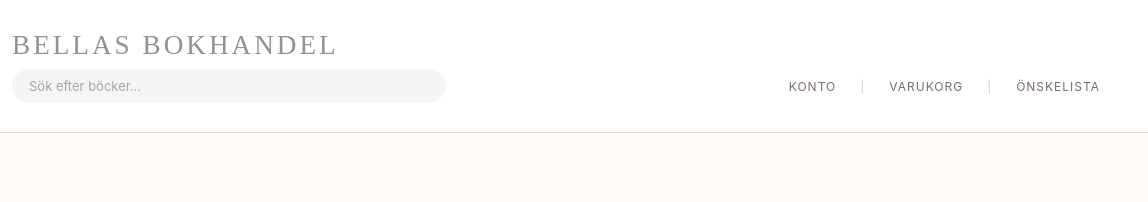
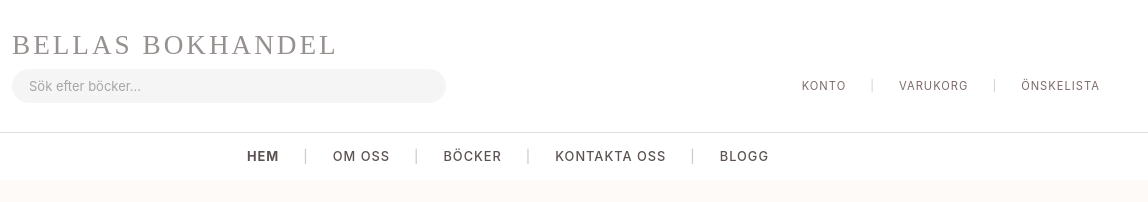
Before and after one commit to misskubartova/Bellas-Bokhandel, a plain HTML site: page index.html in a window 1280 px wide. Shown: the full height of the page, 132-1280 px from the left. Drawn offline with Linux system fonts and the light colour scheme; a web font is replaced by a local one.

Commit message:
Har gjort klart main-navigationen (kan man hoppas)

```diff
--- a/index.html
+++ b/index.html
@@ -25,8 +25,18 @@
     <span>|</span>
     <a href="#">ÖNSKELISTA</a>
     </nav>
-
 </header>
+<nav class="main-nav">
+    <a href="#" class="active">HEM</a>
+    <span>|</span>
+    <a href="#">OM OSS</a>
+    <span>|</span>
+    <a href="#">BÖCKER</a>
+    <span>|</span>
+    <a href="#">KONTAKTA OSS</a>
+    <span>|</span>
+    <a href="#">BLOGG</a>
+</nav>
 <main>
 
 </main>
--- a/style.css
+++ b/style.css
@@ -57,7 +57,7 @@ body {
     gap: 1.5rem;
     font-weight: 400;
     color: #7d6a6a;
-    font-size: 0.75rem;
+    font-size: 0.70rem;
     text-transform: uppercase;
     letter-spacing: 1px;
     transform: translateY(20px);
@@ -78,3 +78,34 @@ body {
     font-family: 'Inter', serif;
     font-size: 13px;
 }
+
+.main-nav {
+    display: flex;
+    justify-content: center;
+    align-items: center;
+    gap: 1.5rem;
+    padding: 1rem 0;
+    font-size: 0.80rem;
+    font-weight: 500;
+    text-transform: uppercase;
+    letter-spacing: 1px;
+    color: #5c5252;
+    background-color: #fff;
+}
+
+.main-nav a {
+    text-decoration: none;
+    color: inherit;
+}
+
+.main-nav a:hover {
+    color: #928181;
+}
+
+.main-nav a.active {
+    font-weight: 700;
+}
+
+.main-nav span {
+    color: #ccc
+}
```
